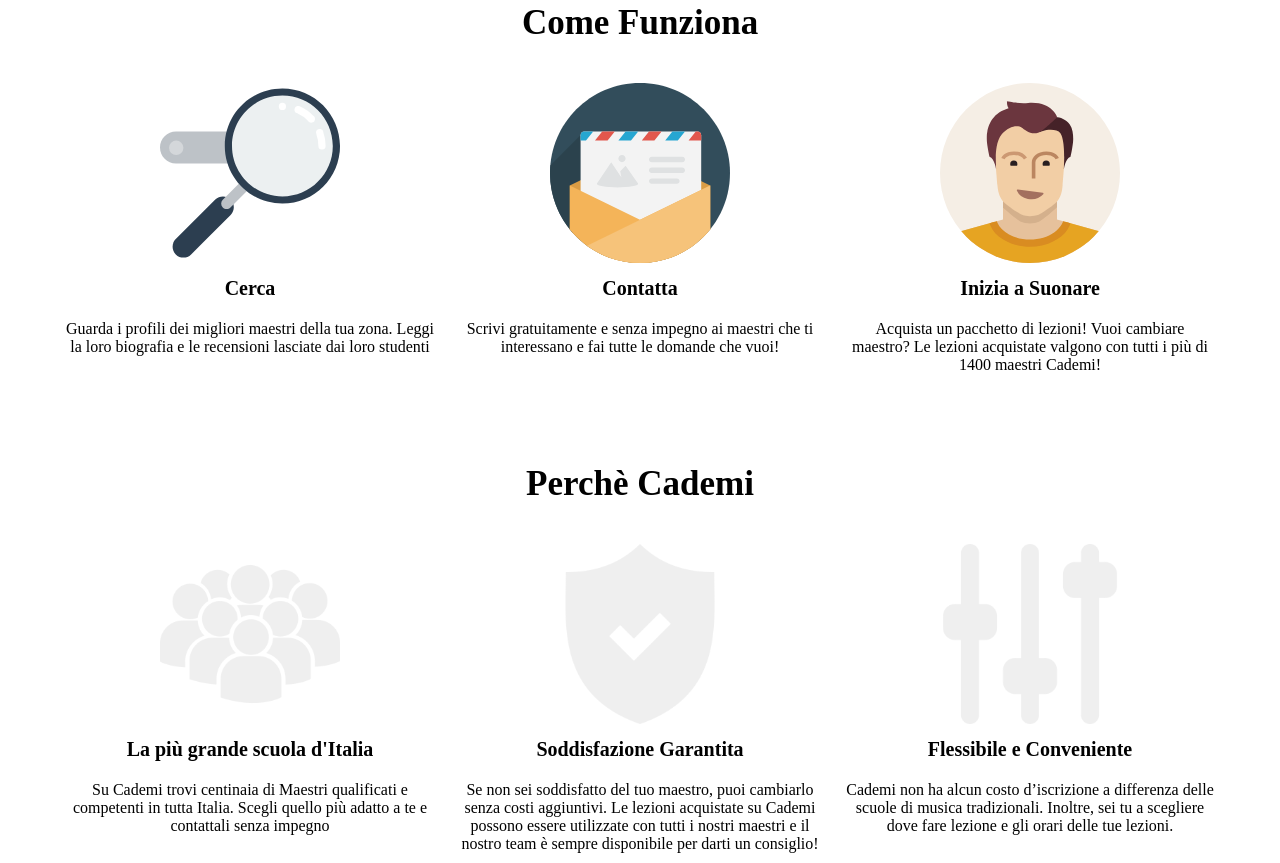
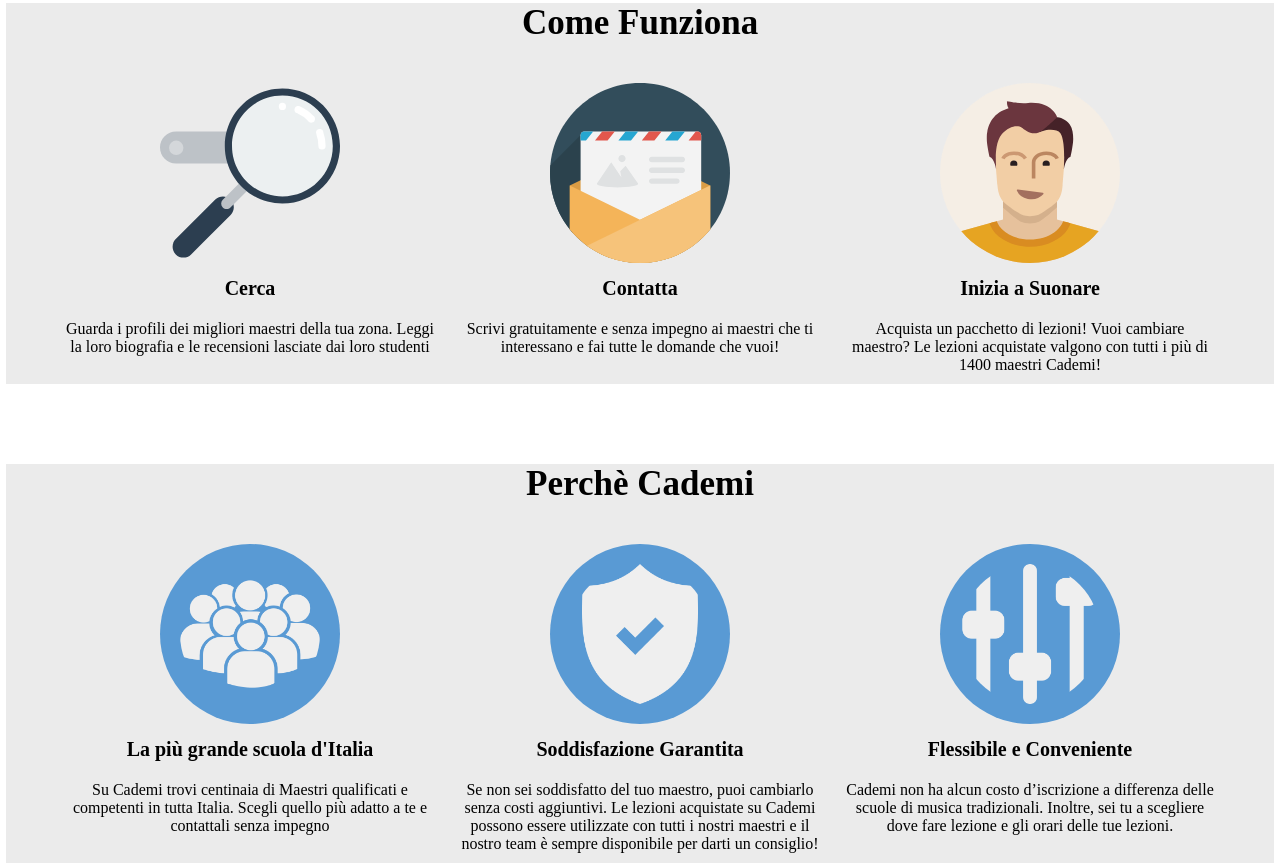
Before and after one commit to andemarco/html-css-resp-wannabe-12bool, a plain HTML site: page index.html in a window 1280 px wide. Shown: the part 520-1383 px from the top of the page. Drawn offline with Linux system fonts and the light colour scheme.

Commit message:
LG versione OK

```diff
--- a/css/style.css
+++ b/css/style.css
@@ -15,3 +15,13 @@
 .padding_10px {
   padding: 10px;
 }
+.back_grey {
+  background-color: #EBEBEB;
+  width: 99%;
+  margin: 0 auto;
+}
+.padding_blue {
+  border-radius: 50%;
+  padding: 20px;
+  background-color: #599AD4;
+}
--- a/index.html
+++ b/index.html
@@ -8,6 +8,7 @@
     <title></title>
   </head>
   <body>
+    <section>
       <div class="container">
         <h2 class="title text_align_center">Lezioni dove vuoi tu</h2>
         <div class="col-lg-6 text_align_center">
@@ -21,6 +22,8 @@
           <p class="par_art padding_10px">Impara senza muoverti da casa! Scegli da una vastissima lista di maestri abilitati all'insegnamento online, senza doverti preoccupare di distanze e spostamenti</p>
         </div>
       </div>
+    </section>
+    <section class="back_grey">
       <div class="container">
         <h2 class="title text_align_center">Come Funziona</h2>
         <div class="col-lg-4 text_align_center">
@@ -39,24 +42,26 @@
           <p class="par_art padding_10px">Acquista un pacchetto di lezioni! Vuoi cambiare maestro? Le lezioni acquistate valgono con tutti i più di 1400 maestri Cademi!</p>
         </div>
       </div>
+    </section>
+    <section class="back_grey">
       <div class="container">
         <h2 class="title text_align_center">Perchè Cademi</h2>
         <div class="col-lg-4 text_align_center">
-        <img class="img_art"src="img/icon/profile.png" alt="Profile">
+          <img class="img_art padding_blue"src="img/icon/profile.png" alt="Profile">
           <h3 class="title_art padding_10px">La più grande scuola d'Italia</h3>
           <p class="par_art padding_10px">Su Cademi trovi centinaia di Maestri qualificati e competenti in tutta Italia. Scegli quello più adatto a te e contattali senza impegno</p>
         </div>
         <div class="col-lg-4 text_align_center">
-        <img class="img_art" src="img/icon/secure.png" alt="Secure">
+          <img class="img_art padding_blue" src="img/icon/secure.png" alt="Secure">
           <h3 class="title_art padding_10px">Soddisfazione Garantita</h3>
           <p class="par_art padding_10px">Se non sei soddisfatto del tuo maestro, puoi cambiarlo senza costi aggiuntivi. Le lezioni acquistate su Cademi possono essere utilizzate con tutti i nostri maestri e il nostro team è sempre disponibile per darti un consiglio!</p>
         </div>
         <div class="col-lg-4 text_align_center">
-        <img class="img_art" src="img/icon/flex.png" alt="Flex">
+          <img class="img_art padding_blue" src="img/icon/flex.png" alt="Flex">
           <h3 class="title_art padding_10px">Flessibile e Conveniente</h3>
           <p class="par_art padding_10px">Cademi non ha alcun costo d’iscrizione a differenza delle scuole di musica tradizionali. Inoltre, sei tu a scegliere dove fare lezione e gli orari delle tue lezioni.</p>
         </div>
       </div>
-
+    </section>
   </body>
 </html>
```
Lines whose indentation alone changed are shown as unchanged.
